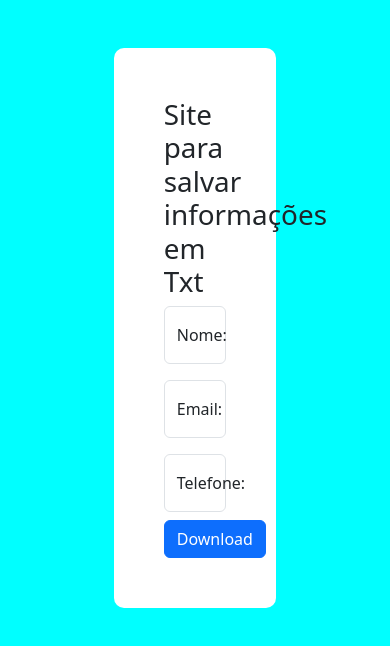
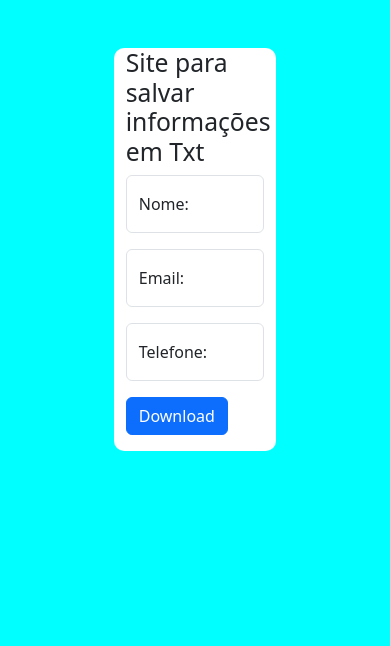
Before and after one commit to Carlos-d4vi/Exerc-cio_bootstrap, a plain HTML site: page index.html in a window 390 px wide. Drawn offline with nearby package versions, Linux system fonts and the light colour scheme.

Commit message:
Teste de responsividade

```diff
--- a/index.html
+++ b/index.html
@@ -12,7 +12,7 @@
 </head>
 <body>
     <div class="container col-5 mt-5">
-        <h1>Site para salvar informações em Txt</h1>
+        <h1 class="h2">Site para salvar informações em Txt</h1>
         <form action="submit">
             <div class="form-floating mb-3">
                 <input type="text" class="form-control" id="Nome" placeholder="name">
@@ -22,11 +22,11 @@
                 <input type="email" class="form-control" id="Email" placeholder="Email">
                 <label for="floatingInput">Email:</label>
             </div>
-            <div class="form-floating mb-2">
+            <div class="form-floating mb-3">
                 <input type="tel" class="form-control" id="Telefone" placeholder="Telefone">
                 <label for="floatingInput">Telefone:</label>
             </div>
-            <button class="btn btn-primary">Download</button>
+            <button class="btn btn-primary mb-3">Download</button>
         </form>
     </div>
 </body>
--- a/style.css
+++ b/style.css
@@ -4,6 +4,6 @@ body{
 
 .container{
     background-color: white;
-    padding: 50px;
+
     border-radius: 10px;
 }
```
